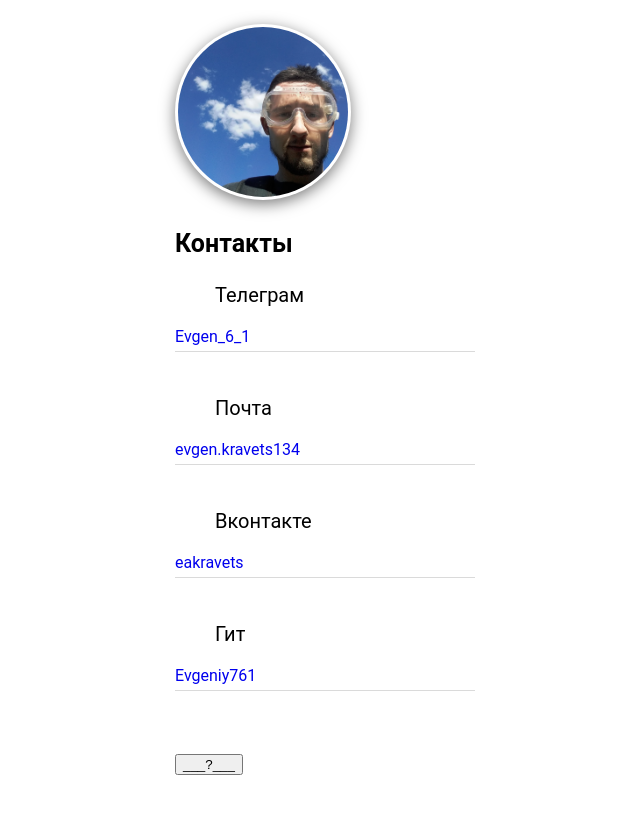
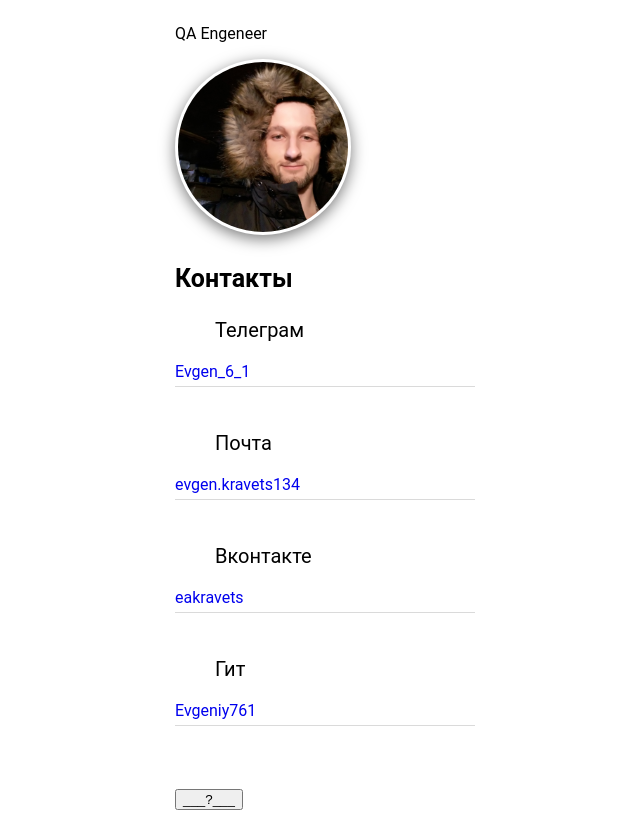
Before and after one commit to Evgeniy761/Evgeniy761.github.io, a plain HTML site: page index.html in a window 1280 px wide. Shown: the part 77-895 px from the top of the page, without its empty margins (565-1205 px from the left). Before the commit the page ends 860 px from the top, so only its background shows below. Drawn offline with Linux system fonts and the light colour scheme.

Commit message:
фото и специальность

```diff
--- a/index.html
+++ b/index.html
@@ -8,9 +8,10 @@
 
 <body class="container">
 		<h1>Евгений Кравец</h1>
+		<p>QA Engeneer</p>
 
 		<div class="item">
-			<img class="photo" src="me.jpg" width="170" height="170" alt="фото">
+			<img class="photo" src="PONO7371.jpg" width="170" height="170" alt="фото">
 		</div>
 
 			<h2>Контакты</h2>
```
Also changed, not shown: PONO7371.JPG (added).
